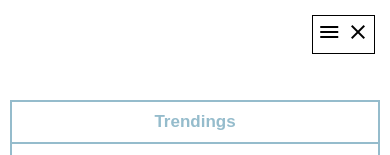
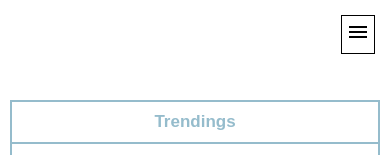
Before and after one commit to JulieNgov/css-grids-flex, a plain HTML site: page index.html in a window 390 px wide. Shown: the top 155 px of the page. Drawn offline with Linux system fonts and the light colour scheme.

Commit message:
Problème burger fixed

```diff
--- a/style.css
+++ b/style.css
@@ -203,7 +203,7 @@ aside a:hover {
         height: auto;
     }
 
-    .closeIcon {
+    .hamburger .closeIcon {
         display: none;
     }
 }
```
